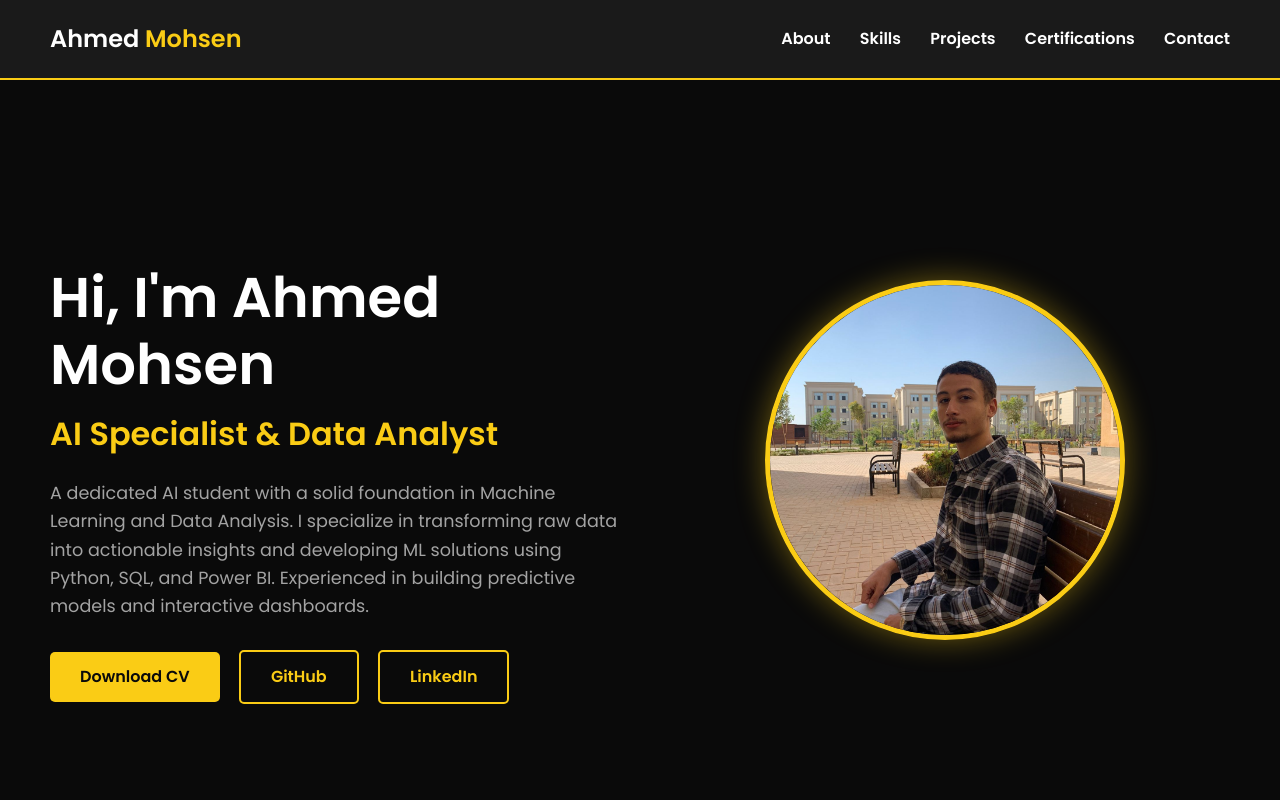
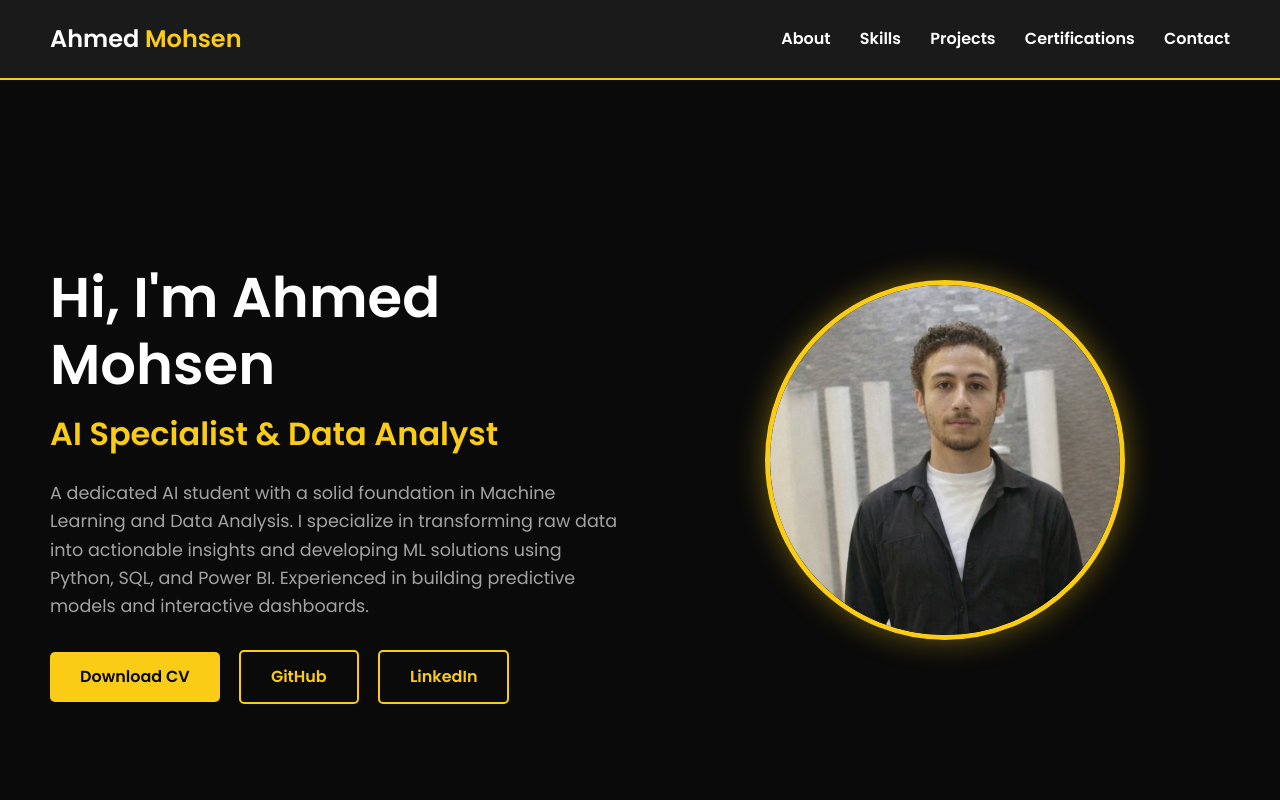
Before and after one commit to A7medM0hsen/A7medM0h5en.github.io, a plain HTML site: page index.html in a window 1280 px wide. Shown: the top 800 px of the page. Drawn offline with Linux system fonts and the light colour scheme.

Commit message:
Fix HTML encoding issues in index.html

```diff
--- a/index.html
+++ b/index.html
@@ -35,7 +35,7 @@
         </div>
 
         <div class="hero-image hidden">
-            <img src="profile.jpg" alt="Ahmed Mohsen Profile">
+            <img src="e.png" alt="Ahmed Mohsen Profile">
         </div>
     </section>
 
```
